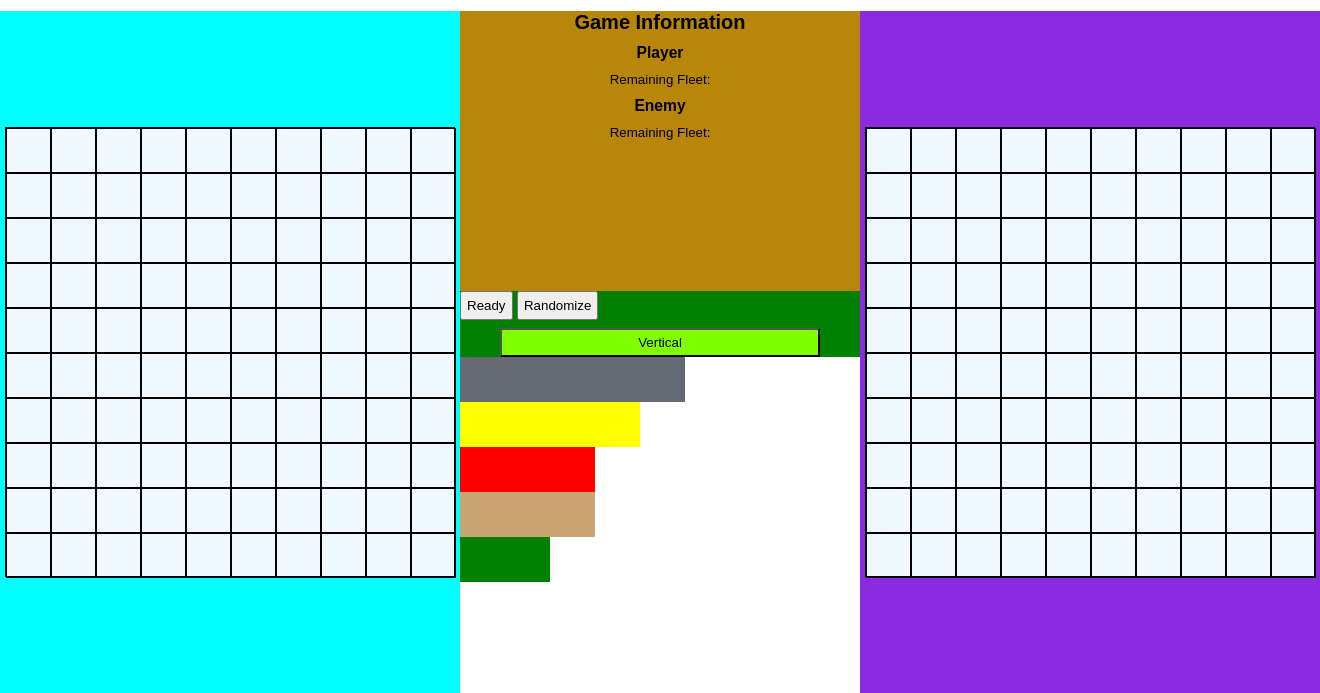
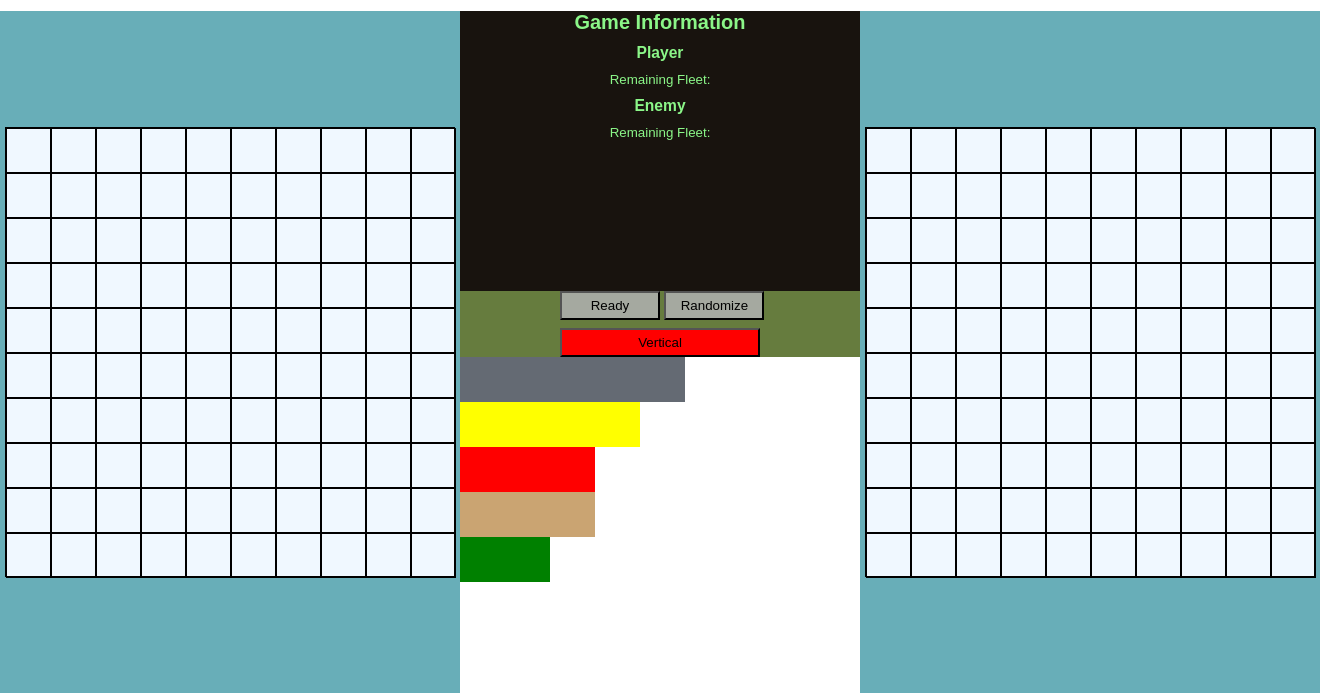
Before and after one commit to Ashkanaaa/Battleship, a Flask app: page / in a window 1320 px wide. Shown: the part 160-853 px from the top of the page. Run offline with Flask 3, Linux system fonts and the light colour scheme.

Commit message:
js and html updated

```diff
--- a/app/static/app.js
+++ b/app/static/app.js
@@ -2,8 +2,47 @@ var Vertical;
 var dragging;
 var firstTime
 removedShips = []
+var Randomized = false
+
+//////////////////////////////////////// Matrix
+matrix = []
+
+class Block{
+    constructor(filled,type,hit){
+        this.filled = filled
+        this.type = type
+        this.hit = hit
+    }
+}
 
 
+for (let i = 0; i < 100; i++) {
+    const block = new Block(false, null, false); // Provide initial values for filled, type, and hit
+    matrix.push(block);
+  }
+
+//////////////////////////////////////// Ships
+
+
+class Ship{
+    constructor(name,size,color){
+        this.name = name;
+        this.size = size;
+        this.color = color
+    }
+}
+
+const carrier = new Ship('Carrier',5,'Grey')
+const battleship = new Ship('Battleship',4, 'Yellow')
+const submarine = new Ship('Submarine',3, 'Red')
+const destroyer = new Ship('Destroyer',3, 'Brown')
+const cruiser = new Ship('Cruiser',2, 'Green')
+
+const ships = [carrier,battleship,submarine,destroyer,cruiser]
+var dropped //whether the ship was dropped successfully on the board
+
+
+//////////////////////////////////////// Functions
 
 function gameInit(){
     console.log("salam");
@@ -16,48 +55,30 @@ function gameInit(){
 
 
 function generateGrid(side){
-    if(side == "Player"){
+
     id = side+"Grid";
     const board = document.getElementById(id);
     for(x=0; x< 100; x++){
         const cell = document.createElement("div");
         cell.classList.add('cell')
-            cell.id =x;
+        cell.id = x + side;
         board.appendChild(cell);
-            cell.addEventListener('click', e=>gridEventListener(e));
-            cell.addEventListener('dragover', dragOver);
-            cell.addEventListener('drop', drop);
-        }
-    }else{
-        id = side+"Grid";
-        const board = document.getElementById(id);
-        for(x=0; x< 100; x++){
-            const cell = document.createElement("div");
-            cell.classList.add('cell')
-            cell.id = x * -1;
-            board.appendChild(cell);
-            cell.addEventListener('click', e=>gridEventListener(e));
+        cell.addEventListener('click', gridEventListener);
         cell.addEventListener('dragover', dragOver);
         cell.addEventListener('drop', drop);
     }
 }
 
-}
-
 function gridEventListener(event) {
     console.log((event.targetElement || event.srcElement).id);
-    console.log("KUSE");
 }
 
 function addEventListener(){
-    const fleetpos = document.getElementsByClassName("Position-B")[0];
+    const fleetpos = document.getElementById("position-B")
     fleetpos.addEventListener('click', changeFleetPosition);
 
     const randFleet = document.getElementById("randomize-b");
-    randFleet.addEventListener('click', function(){
-        ships.forEach(ship => addShip(true,ship))
-
-    });
+    randFleet.addEventListener('click', randomizeFleet)
 
     //event listener for ships
     const ship1 = document.getElementsByClassName("Carrier")[0]
@@ -85,6 +106,19 @@ function addEventListener(){
 
 }
 
+function randomizeFleet(){
+    if(!Randomized){
+        ships.forEach(ship => addShip(true,ship))
+
+        ships.forEach((ship) => {
+            element = document.getElementsByClassName(ship.name)[0]
+            element.remove()
+        });
+
+        Randomized = true
+    }
+}
+
 
 function dragStart(e){
     dragging = e.target
@@ -95,23 +129,10 @@ function dragStart(e){
 
 function dragOver(e){
     e.preventDefault();
-    // console.log("asdajshdgajhgdjhasgdjhasgdjhasgdhjagdjsaghjd")
-
-    // if(firstTime && Vertical){
-    //     console.log("dragging.style.height")
-    //     const computedStyles = window.getComputedStyle(dragging);
-    //     const heightValue = computedStyles.getPropertyValue("height");
-    //     const widthValue = computedStyles.getPropertyValue("width");
-    //     dragging.style.height = widthValue;
-    //     dragging.style.width = heightValue;
-    //     firstTime = false
-    // }
-
 }
 
 function drop(e){
-    const startIndex = e.target.id; //getting the cell id that the ship is being dropped
-    //console.log(startId)
+    const startCell = parseInt(e.target.id) //getting the cell id that the ship is being dropped
     //figuring out which ship is being dropped at that cell
     var ship
     let found = false
@@ -119,7 +140,7 @@ function drop(e){
 
         if(dragging.classList.contains(ships[x].name)){
             ship = ships[x]
-            console.log(ship.name)
+            //console.log(ship.name)
             found = true
             break
         }
@@ -128,23 +149,24 @@ function drop(e){
     if(!found){
         console.log("ERROR: ship was not found")
     }else{
-        addShip(false,ship, startIndex)
+        addShip(false,ship, startCell)
         //if dropped successfully then remove the ship
         if(dropped){
-            removedShips.push(ship.name) //add the name of the ship to the removed ship so that "changeFleetPosition doesnt include it when switching from vertical to horizontal"
-            // console.log("removed ships: " + ship.name)
-            // console.log(removedShips)
+            removedShips.push(ship.name) //add the name of the ship to the removed ship so that "changeFleetPosition doesnt include it when switching from vertical to horizontal
             dragging.remove()
+            Randomized = true // set Randomized to true to disable the randomized button after the first ship had been dropped
         }
     }
 }
 
+//chenging the fleet position from vertical to horizontal
 function changeFleetPosition(e){
-    var pos = document.getElementsByClassName("Position-B")[0];
+    var button = document.getElementById("position-B")
     const container = document.getElementsByClassName('Ships')[0]
 
     shipArray = []
 
+    //getting all the ships that have not been removed (dropped) yet
     for(let x = 0;x<ships.length;x++){
         let ship =  document.getElementsByClassName(ships[x].name)[0]
         if(!removedShips.includes(ships[x].name)){
@@ -153,27 +175,14 @@ function changeFleetPosition(e){
 
     }
 
-    // const ship1 = document.getElementsByClassName("Carrier")[0]
-
-
-    // const ship2 = document.getElementsByClassName("Battleship")[0]
-
-
-    // const ship3 = document.getElementsByClassName("Submarine")[0]
-
-
-    // const ship4 = document.getElementsByClassName("Destroyer")[0]
-
-    // const ship5 = document.getElementsByClassName("Cruiser")[0]
-
     if(Vertical){
         Vertical = false;
-        pos.innerText = "Vertical";
+        button.innerText = "Vertical";
         container.style.removeProperty('display')
 
     }else{
         Vertical = true;
-        pos.innerText="Horizontal";
+        button.innerText="Horizontal";
         container.style.display = 'flex';
 
     }
@@ -185,125 +194,27 @@ function changeFleetPosition(e){
 }
 
 
-function changeShipPos(elm){
-
-    const computedStyles = window.getComputedStyle(elm);
+function changeShipPos(target){
+    const computedStyles = window.getComputedStyle(target);
     const heightValue = computedStyles.getPropertyValue("height");
     const widthValue = computedStyles.getPropertyValue("width");
-    console.log(heightValue)
-    elm.style.height = widthValue;
-    elm.style.width = heightValue;
-
-
-}
-//////////////////////////////////////// Matrix
-class Block{
-    constructor(filled,type,hit){
-        this.filled = filled
-        this.type = type
-        this.hit = hit
-    }
+    target.style.height = widthValue;
+    target.style.width = heightValue;
 }
 
-matrix = []
-
-for (let i = 0; i < 100; i++) {
-    const block = new Block(false, null, false); // Provide initial values for filled, type, and hit
-    matrix.push(block);
-  }
-
-///////////////////////////////////////////////
-
-
-class Ship{
-    constructor(name,size,color){
-        this.name = name;
-        this.size = size;
-        this.color = color
-    }
-}
-
-const carrier = new Ship('Carrier',5,'Grey')
-const battleship = new Ship('Battleship',4, 'Yellow')
-const submarine = new Ship('Submarine',3, 'Red')
-const destroyer = new Ship('Destroyer',3, 'Brown')
-const cruiser = new Ship('Cruiser',2, 'Green')
-
-const ships = [carrier,battleship,submarine,destroyer,cruiser]
-let dropped //whether the ship was dropped successfully on the board
-
-function addShip(rand,ship,startIndex){
+function addShip(rand,ship,startCell){
+    //selecting all the cells
     const cells = document.querySelectorAll('#PlayerGrid div')
     if (rand) {
         let randIndex = Math.floor(Math.random() * 100) //randdom number [0,100)
         let randPos = Math.random() < 0.5 //randomize the position of the ship
         Vertical = randPos
-        //console.log(randIndex)
-
-        //checking the edges
-        if(Vertical){
-            // console.log("vertical")
-            if((109 - (10 * ship.size)) < randIndex){
-                randIndex = randIndex - ship.size * 10 + 10
-            }
-        }else{
-            // console.log("horizontal")
-            if((100-ship.size) < randIndex){
-                randIndex =  100 - ship.size
-            }
+        startIndex = randIndex
+    } else{
+        startIndex = startCell
     }
 
-        shipCells = []
-
-        for(let x = 0;x<ship.size;x++){
-            if(Vertical){
-                shipCells.push(cells[Number(randIndex) + x * 10])
-                // matrix[Number(randIndex) + x * 10].filled = true
-                // matrix[Number(randIndex) + x * 10].type = ship
-            }else{
-                shipCells.push(cells[Number(randIndex)+x])
-                // matrix[Number(randIndex)+x].filled = true
-                // matrix[Number(randIndex)+x].type = ship
-                //console.log(shipCells)
-            }
-        }
-        console.log(shipCells)
-
-
-        //preventing ships to extend horizontally
-        var valid = true
-
-        if(!Vertical){
-            let index = parseInt(randIndex/10) * 10
-            // console.log("index: " + index)
-            // console.log("RRRRRRRR INDEX: " + randIndex)
-            if((index + (10 - ship.size)) < randIndex){
-                valid = false
-                //console.log("its false")
-            }
-        }
-                // if(Vertical){
-        //     shipCells.every((index) =>
-        //         //console.log("id" + shipCells[0].id)
-        //         valid = Number(shipCells[0].id) < 90 + (10 * index + 1)
-
-        //         )
-        //         console.log("valid:" + valid)
-        // }else{
-        //     shipCells.every((index)=>
-        //     //console.log("id" + shipCells[0].id)
-        //         valid = Number(shipCells[0].id) % 10 !== 10 - (shipCells.length - (index + 1))
-
-        //         )
-        //         console.log("valid:" + valid)
-        // }
-
-
-                                                                                        /////////////////////
-    } else{
-        console.log("startIndex: " + startIndex)
-        console.log("ship: " + ship.name)
-
+    ///////////
     if(Vertical){
         // console.log("vertical")
         if((109 - (10 * ship.size)) < startIndex){
@@ -321,17 +232,11 @@ function addShip(rand,ship,startIndex){
     for(let x = 0;x<ship.size;x++){
         if(Vertical){
             shipCells.push(cells[Number(startIndex) + x * 10])
-                // matrix[Number(randIndex) + x * 10].filled = true
-                // matrix[Number(randIndex) + x * 10].type = ship
         }else{
-                console.log("here")
             shipCells.push(cells[Number(startIndex)+x])
-                // matrix[Number(randIndex)+x].filled = true
-                // matrix[Number(randIndex)+x].type = ship
-                //console.log(shipCells)
         }
     }
-        console.log(shipCells)
+    //console.log(shipCells)
 
 
     //preventing ships to extend horizontally
@@ -344,7 +249,6 @@ function addShip(rand,ship,startIndex){
         if((index + (10 - ship.size)) < startIndex){
             valid = false
             //console.log("its false")
-            }
         }
     }
 
@@ -363,21 +267,15 @@ function addShip(rand,ship,startIndex){
         }else{
             dropped = false
         }
-
-        // console.log("RANDOM INDEX: " + randIndex)
-        // console.log("NOT VALID")
     }
 
 }
 
 function addToMatrix(shipCells, ship){
-        //console.log("HEYYYYYYYYY:" + shipCells[0].id)
-        //firstIndex = shipCells[0].id
-        //console.log("asfsdhfgadgfajdg"+firstIndex)
+    for(x = 0;x<shipCells.length;x++){
+        matrix[parseInt(shipCells[x].id)].filled = true
+        matrix[parseInt(shipCells[x].id)].type = ship
 
-        for(x = 0;x<shipCells.length;x++){
-            matrix[shipCells[x].id].filled = true
-            matrix[shipCells[x].id].type = ship
     }
 
     //print the matrix filled cells
--- a/app/static/style.css
+++ b/app/static/style.css
@@ -17,10 +17,6 @@ main{
     grid-template-rows: 1fr 4fr;
 }
 
-button{
-
-    padding: 5px;
-}
 
 header{
     background-image: url("ship.jpg");
@@ -44,11 +40,11 @@ header h1{
 }
 .Left{
     grid-area: Player;
-    background-color: aqua;
+    background-color: #68AEB8;
 }
 .Right{
     grid-area: Enemy;
-    background-color: blueviolet;
+    background-color:  #68AEB8;
 }
 .Grid{
     background-color: aliceblue;
@@ -58,7 +54,7 @@ header h1{
 }
 .Middle{
     grid-area: GameInfo;
-    background-color: brown;
+
 }
 
 
@@ -77,8 +73,10 @@ header h1{
     width: 45px;
     height: 45px;
 }
+
 .GameInfo{
-    background-color: darkgoldenrod;
+    background-color:#18130E;
+    color: #8bf688;
     text-align: center;
     font-size: smaller;
     width: 400px;
@@ -91,9 +89,33 @@ header h1{
 }
 
 .Button-Section{
-    background-color: green;
+    background-color: #667c3e;
+
 }
 
+#ready-b{
+    background-color: rgb(165, 169, 160);
+    margin-left: 25%;
+    width: 100px;
+}
+
+#randomize-b{
+    background-color: rgb(165, 169, 160);
+    width: 100px;
+}
+
+#position-B{
+    background-color: red;
+    width: 200px;
+    margin-top: 2%;
+    margin-left: 25%;
+}
+
+
+button{
+
+    padding: 5px;
+}
 
 .Ships{
     background-color: white;
@@ -101,13 +123,6 @@ header h1{
 
 }
 
-.square {
-    width: 45px;
-    height: 45px;
-    background-color: #ff69b4; /* Pink color for squares */
-    border: 1px solid black; /* Border to visualize the squares */
-
-  }
 
 .Carrier{
     width: 225px;
@@ -156,12 +171,6 @@ header h1{
     */
 }
 
-.Position-B{
-    background-color: chartreuse;
-    width: 80%;
-    margin-top: 2%;
-    margin-left: 10%;
-}
 
 .Grey{
     background-color:rgb(100, 106, 115)
--- a/app/templates/index.html
+++ b/app/templates/index.html
@@ -29,7 +29,7 @@
             <div class="Button-Section">
               <button id="ready-b">Ready</button>
               <button id="randomize-b">Randomize</button>
-              <button class="Position-B">
+              <button id="position-B">
                 Vertical
              </button>
             </div>
```
Lines whose indentation alone changed are shown as unchanged.
